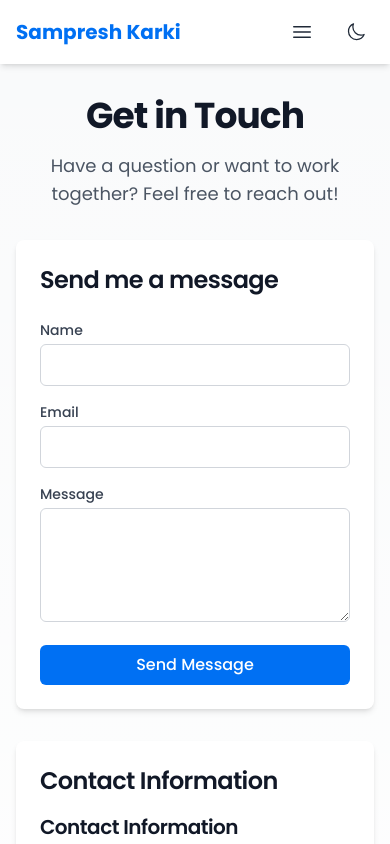
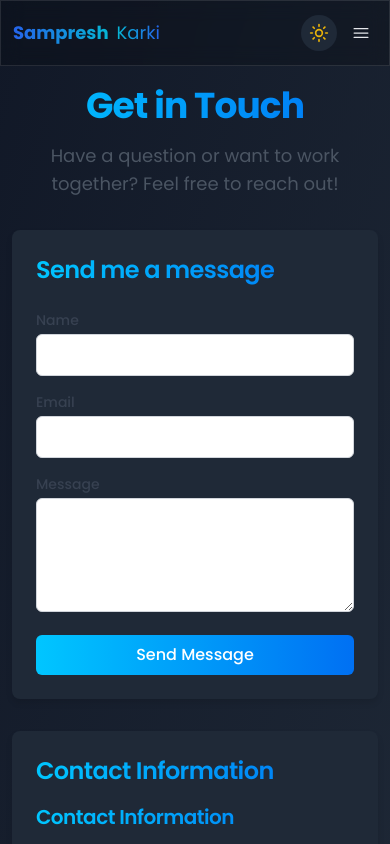
Before and after one commit to Sampresh/portfolio, a Next.js app: page /contact in a window 390 px wide. Shown: the top 844 px of the page. Built offline with nearby package versions, Linux system fonts and the light colour scheme.

Commit message:
feat: Add detailed comments to ThemeContext, ThemeToggle, and MobileNav components

```diff
--- a/next.config.js
+++ b/next.config.js
@@ -1,12 +1,11 @@
 /** @type {import('next').NextConfig} */
 const nextConfig = {
   output: 'export',
-  basePath: process.env.NODE_ENV === 'production' ? '/portfolio' : '',
   images: {
     unoptimized: true,
   },
+  basePath: process.env.NODE_ENV === 'production' ? '/portfolio' : '',
   assetPrefix: process.env.NODE_ENV === 'production' ? '/portfolio/' : '',
-  trailingSlash: true,
 }
 
 module.exports = nextConfig
--- a/package.json
+++ b/package.json
@@ -6,11 +6,14 @@
     "dev": "next dev",
     "build": "next build",
     "start": "next start",
-    "lint": "next lint"
+    "lint": "next lint",
+    "export": "next build",
+    "deploy": "gh-pages -d out"
   },
   "dependencies": {
     "@heroicons/react": "^2.2.0",
     "autoprefixer": "^10.4.17",
+    "lucide-react": "^0.503.0",
     "next": "latest",
     "postcss": "^8.4.35",
     "react": "latest",
@@ -23,6 +26,7 @@
     "@types/react-dom": "^18.2.19",
     "eslint": "^8.56.0",
     "eslint-config-next": "latest",
+    "gh-pages": "^6.3.0",
     "typescript": "5.8.3"
   }
 }
--- a/src/app/layout.tsx
+++ b/src/app/layout.tsx
@@ -23,19 +23,30 @@ export default function RootLayout({
   children: React.ReactNode;
 }) {
   return (
-    <html lang="en" className={poppins.className}>
-      <body className="min-h-screen">
+    <html lang="en" className={`${poppins.className} dark`}>
+      <body className="min-h-screen bg-gradient-to-br from-gray-50 to-gray-100 dark:from-gray-900 dark:to-gray-800">
         <ThemeProvider>
-          <nav className="bg-white dark:bg-gray-900 shadow-md sticky top-0 z-50">
-            <div className="max-w-7xl mx-auto px-4 sm:px-6 lg:px-8">
-              <div className="flex justify-between h-16">
-                <div className="flex">
-                  <div className="flex-shrink-0 flex items-center">
-                    <Link href="/" className="text-xl font-bold text-primary hover:text-primary/90 transition-colors duration-200">
-                      Sampresh Karki
+          <nav className="glass sticky top-0 z-50">
+            <div className="w-full px-3 sm:px-5 md:px-7 lg:px-10">
+              <div className="flex justify-between items-center h-16">
+                <div className="flex items-center">
+                  <div className="flex-shrink-0">
+                    <Link
+                      href="/"
+                      className="text-lg sm:text-xl relative group inline-block"
+                    >
+                      <div className="relative">
+                        <span className="relative z-10 font-bold bg-clip-text text-transparent bg-gradient-to-r from-blue-600 to-cyan-500">
+                          Sampresh
+                        </span>
+                        <span className="relative z-10 ml-2 font-light bg-clip-text text-transparent bg-gradient-to-r from-cyan-500 to-blue-600">
+                          Karki
+                        </span>
+                      </div>
+                      <span className="absolute bottom-0 left-0 w-full h-0.5 bg-gradient-to-r from-blue-500 to-cyan-500 transform scale-x-0 group-hover:scale-x-100 transition-transform duration-300"></span>
                     </Link>
                   </div>
-                  <div className="hidden sm:ml-6 sm:flex sm:space-x-8">
+                  <div className="hidden lg:ml-6 lg:flex lg:space-x-4 xl:space-x-8">
                     <Link href="/" className="nav-link">
                       Home
                     </Link>
@@ -50,18 +61,18 @@ export default function RootLayout({
                     </Link>
                   </div>
                 </div>
-                <div className="flex items-center space-x-4">
+                <div className="flex items-center space-x-2 sm:space-x-4">
+                  <ThemeToggle />
                   <MobileNav />
-                  <ThemeToggle />
                 </div>
               </div>
             </div>
           </nav>
-          <main className="max-w-7xl mx-auto px-4 sm:px-6 lg:px-8 py-8">
+          <main className="w-full px-3 sm:px-5 md:px-7 lg:px-10 py-5 sm:py-7 md:py-9">
             {children}
           </main>
-          <footer className="bg-gray-100 dark:bg-gray-800 mt-8">
-            <div className="max-w-7xl mx-auto px-4 sm:px-6 lg:px-8 py-6">
+          <footer className="glass mt-5 sm:mt-7 md:mt-9">
+            <div className="w-full px-3 sm:px-5 md:px-7 lg:px-10 py-5 sm:py-7">
               <p className="text-center text-gray-600 dark:text-gray-400">
                 © {new Date().getFullYear()} Sampresh Karki. All rights reserved.
               </p>
--- a/src/components/MobileNav.tsx
+++ b/src/components/MobileNav.tsx
@@ -1,58 +1,86 @@
 'use client';
 
-import { useState } from 'react';
-import Link from 'next/link';
-import { Bars3Icon, XMarkIcon } from '@heroicons/react/24/outline';
+// Import required dependencies
+import { useState } from 'react';                    // React state management
+import Link from 'next/link';                        // Next.js link component
+import { Bars3Icon, XMarkIcon } from '@heroicons/react/24/outline';  // Menu icons
 
+/**
+ * MobileNav Component
+ * A responsive navigation menu for mobile devices
+ *
+ * Features:
+ * - Hamburger menu that transforms into X when open
+ * - Dropdown menu with navigation links
+ * - Smooth transitions and hover effects
+ * - Responsive design with different sizes for mobile/desktop
+ * - Auto-closes when a link is clicked
+ */
 export default function MobileNav() {
+  // State to track if mobile menu is open or closed
   const [isOpen, setIsOpen] = useState(false);
 
+  /**
+   * Toggle mobile menu open/closed
+   * Called when hamburger/X icon is clicked
+   */
   const toggleMenu = () => {
     setIsOpen(!isOpen);
   };
 
   return (
-    <div className="sm:hidden">
-      {/* Hamburger Button */}
+    // Main container with relative positioning and high z-index
+    <div className="relative z-50">
+      {/* Hamburger Menu Button */}
       <button
         onClick={toggleMenu}
-        className="p-2 rounded-lg hover:bg-gray-100 dark:hover:bg-gray-800 transition-colors duration-200"
+        className="p-1.5 sm:p-2 rounded-lg hover:bg-gray-100 dark:hover:bg-gray-800 transition-colors duration-200"
         aria-label="Toggle menu"
       >
+        {/* Conditional rendering of menu icons */}
         {isOpen ? (
-          <XMarkIcon className="w-6 h-6 text-gray-800 dark:text-gray-200" />
+          // X icon shown when menu is open
+          <XMarkIcon className="w-5 h-5 sm:w-6 sm:h-6 text-gray-800 dark:text-gray-200" />
         ) : (
-          <Bars3Icon className="w-6 h-6 text-gray-800 dark:text-gray-200" />
+          // Hamburger icon shown when menu is closed
+          <Bars3Icon className="w-5 h-5 sm:w-6 sm:h-6 text-gray-800 dark:text-gray-200" />
         )}
       </button>
 
-      {/* Mobile Menu */}
+      {/* Mobile Menu Dropdown - Only shown when isOpen is true */}
       {isOpen && (
-        <div className="absolute right-0 mt-2 w-48 bg-white dark:bg-gray-900 rounded-lg shadow-lg py-2 z-50">
+        <div className="absolute right-0 mt-2 w-40 sm:w-48 bg-white dark:bg-gray-900 rounded-lg shadow-lg py-2">
+          {/* Home Link */}
           <Link
             href="/"
-            className="block px-4 py-2 text-gray-800 dark:text-gray-200 hover:bg-gray-100 dark:hover:bg-gray-800"
-            onClick={() => setIsOpen(false)}
+            className="block px-3 sm:px-4 py-2 text-sm sm:text-base text-gray-800 dark:text-gray-200 hover:bg-gray-100 dark:hover:bg-gray-800"
+            onClick={() => setIsOpen(false)}  // Close menu when link is clicked
           >
             Home
           </Link>
+
+          {/* Projects Link */}
           <Link
             href="/projects"
-            className="block px-4 py-2 text-gray-800 dark:text-gray-200 hover:bg-gray-100 dark:hover:bg-gray-800"
+            className="block px-3 sm:px-4 py-2 text-sm sm:text-base text-gray-800 dark:text-gray-200 hover:bg-gray-100 dark:hover:bg-gray-800"
             onClick={() => setIsOpen(false)}
           >
             Projects
           </Link>
+
+          {/* Blogs Link */}
           <Link
             href="/blogs"
-            className="block px-4 py-2 text-gray-800 dark:text-gray-200 hover:bg-gray-100 dark:hover:bg-gray-800"
+            className="block px-3 sm:px-4 py-2 text-sm sm:text-base text-gray-800 dark:text-gray-200 hover:bg-gray-100 dark:hover:bg-gray-800"
             onClick={() => setIsOpen(false)}
           >
             Blogs
           </Link>
+
+          {/* Contact Link */}
           <Link
             href="/contact"
-            className="block px-4 py-2 text-gray-800 dark:text-gray-200 hover:bg-gray-100 dark:hover:bg-gray-800"
+            className="block px-3 sm:px-4 py-2 text-sm sm:text-base text-gray-800 dark:text-gray-200 hover:bg-gray-100 dark:hover:bg-gray-800"
             onClick={() => setIsOpen(false)}
           >
             Contact
--- a/src/components/ThemeToggle.tsx
+++ b/src/components/ThemeToggle.tsx
@@ -1,22 +1,44 @@
 'use client';
 
-import { useTheme } from '../context/ThemeContext';
-import { MoonIcon, SunIcon } from '@heroicons/react/24/outline';
+// Import required dependencies
+import { useTheme } from '@/context/ThemeContext';  // Theme context hook
+import { Moon, Sun } from 'lucide-react';          // Icons for theme toggle
+import { memo } from 'react';                      // React memo for performance
 
-export default function ThemeToggle() {
+/**
+ * ThemeToggle Component
+ * A button component that toggles between light and dark themes
+ * Uses memo to prevent unnecessary re-renders
+ *
+ * Features:
+ * - Shows sun icon in dark mode
+ * - Shows moon icon in light mode
+ * - Changes background color based on theme
+ * - Smooth transition effects
+ */
+const ThemeToggle = memo(() => {
+  // Get theme state and toggle function from context
   const { theme, toggleTheme } = useTheme();
 
   return (
     <button
-      onClick={toggleTheme}
-      className="p-2 rounded-lg hover:bg-gray-100 dark:hover:bg-gray-800 transition-colors duration-200"
-      aria-label="Toggle theme"
+      onClick={toggleTheme}  // Call toggleTheme when clicked
+      className="relative z-40 p-2 rounded-full bg-gray-200 dark:bg-gray-800 hover:bg-gray-300 dark:hover:bg-gray-700 transition-colors duration-200"
+      aria-label="Toggle theme"  // Accessibility label
     >
+      {/* Conditional rendering of theme icons */}
       {theme === 'dark' ? (
-        <SunIcon className="w-5 h-5 text-gray-800 dark:text-gray-200" />
+        // Sun icon for dark mode (click to switch to light)
+        <Sun className="w-5 h-5 text-yellow-500" />
       ) : (
-        <MoonIcon className="w-5 h-5 text-gray-800 dark:text-gray-200" />
+        // Moon icon for light mode (click to switch to dark)
+        <Moon className="w-5 h-5 text-gray-700" />
       )}
     </button>
   );
-}
+});
+
+// Set display name for debugging purposes
+ThemeToggle.displayName = 'ThemeToggle';
+
+export default ThemeToggle;
--- a/src/context/ThemeContext.tsx
+++ b/src/context/ThemeContext.tsx
@@ -2,37 +2,72 @@
 
 import { createContext, useContext, useState, useEffect } from 'react';
 
+/**
+ * Theme type definition
+ * Can be either 'light' or 'dark'
+ */
 type Theme = 'light' | 'dark';
 
-interface ThemeContextType {
+/**
+ * ThemeContext type definition
+ * Contains the current theme and a function to toggle between themes
+ */
+type ThemeContextType = {
   theme: Theme;
   toggleTheme: () => void;
-}
+};
 
+/**
+ * Create a new context for theme management
+ * Default value is undefined as it will be provided by ThemeProvider
+ */
 const ThemeContext = createContext<ThemeContextType | undefined>(undefined);
 
+/**
+ * ThemeProvider Component
+ * Wraps the application to provide theme context to all child components
+ *
+ * @param children - React nodes that will have access to the theme context
+ */
 export function ThemeProvider({ children }: { children: React.ReactNode }) {
-  const [theme, setTheme] = useState<Theme>('light');
+  // Initialize theme state with 'dark' as default
+  const [theme, setTheme] = useState<Theme>('dark');
 
+  /**
+   * Effect to load saved theme preference from localStorage
+   * Runs only once when component mounts
+   */
   useEffect(() => {
-    // Check for saved theme preference
+    // Get saved theme from localStorage
     const savedTheme = localStorage.getItem('theme') as Theme | null;
-    if (savedTheme) {
+
+    // If there's a saved theme and it's different from current theme
+    if (savedTheme && savedTheme !== theme) {
       setTheme(savedTheme);
+      // Toggle dark class on document root based on saved theme
       document.documentElement.classList.toggle('dark', savedTheme === 'dark');
-    } else if (window.matchMedia('(prefers-color-scheme: dark)').matches) {
-      setTheme('dark');
-      document.documentElement.classList.add('dark');
     }
   }, []);
 
+  /**
+   * Function to toggle between light and dark themes
+   * Updates state, localStorage, and document class
+   */
   const toggleTheme = () => {
+    // Determine new theme based on current theme
     const newTheme = theme === 'light' ? 'dark' : 'light';
+
+    // Update theme state
     setTheme(newTheme);
+
+    // Save theme preference to localStorage
     localStorage.setItem('theme', newTheme);
+
+    // Toggle dark class on document root
     document.documentElement.classList.toggle('dark');
   };
 
+  // Provide theme context to all children
   return (
     <ThemeContext.Provider value={{ theme, toggleTheme }}>
       {children}
@@ -40,6 +75,13 @@ export function ThemeProvider({ children }: { children: React.ReactNode }) {
   );
 }
 
+/**
+ * Custom hook to use theme context
+ * Provides type safety and error handling
+ *
+ * @returns Theme context with current theme and toggle function
+ * @throws Error if used outside of ThemeProvider
+ */
 export function useTheme() {
   const context = useContext(ThemeContext);
   if (context === undefined) {
--- a/src/styles/globals.css
+++ b/src/styles/globals.css
@@ -8,6 +8,8 @@
   --background-end-rgb: 255, 255, 255;
   --text-primary: 17, 24, 39;
   --text-secondary: 75, 85, 99;
+  --gradient-start: #0070f3;
+  --gradient-end: #00c6ff;
 }
 
 .dark {
@@ -16,8 +18,11 @@
   --background-end-rgb: 31, 41, 55;
   --text-primary: 229, 231, 235;
   --text-secondary: 156, 163, 175;
+  --gradient-start: #00c6ff;
+  --gradient-end: #0070f3;
 }
 
+@layer base {
   body {
     color: rgb(var(--foreground-rgb));
     background: linear-gradient(
@@ -31,21 +36,23 @@ body {
     text-rendering: optimizeLegibility;
   }
 
-@layer base {
   h1, h2, h3, h4, h5, h6 {
     @apply font-bold tracking-tight text-[rgb(var(--text-primary))];
+    background: linear-gradient(to right, var(--gradient-start), var(--gradient-end));
+    -webkit-background-clip: text;
+    -webkit-text-fill-color: transparent;
   }
 
   h1 {
-    @apply text-4xl md:text-5xl;
+    @apply text-4xl md:text-5xl lg:text-6xl;
   }
 
   h2 {
-    @apply text-3xl md:text-4xl;
+    @apply text-3xl md:text-4xl lg:text-5xl;
   }
 
   h3 {
-    @apply text-2xl md:text-3xl;
+    @apply text-2xl md:text-3xl lg:text-4xl;
   }
 
   p {
@@ -55,26 +62,130 @@ body {
 
 @layer components {
   .btn {
-    @apply px-4 py-2 rounded-md font-medium transition-colors duration-200;
+    @apply px-4 py-2 rounded-md font-medium transition-all duration-300;
+    background: linear-gradient(to right, var(--gradient-start), var(--gradient-end));
+    color: white;
+    position: relative;
+    overflow: hidden;
+    z-index: 1;
   }
 
-  .btn-primary {
-    @apply bg-primary text-white hover:bg-primary/90;
+  .btn::before {
+    content: '';
+    position: absolute;
+    top: 0;
+    left: 0;
+    width: 100%;
+    height: 100%;
+    background: linear-gradient(to right, var(--gradient-end), var(--gradient-start));
+    opacity: 0;
+    z-index: -1;
+    transition: opacity 0.3s ease;
+  }
+
+  .btn:hover::before {
+    opacity: 1;
   }
 
   .card {
-    @apply bg-white dark:bg-gray-800 rounded-lg shadow-md p-6 hover:shadow-lg transition-shadow duration-200;
+    @apply bg-white dark:bg-gray-800 rounded-lg p-6 transition-all duration-300;
+    box-shadow: 0 4px 6px rgba(0, 0, 0, 0.1);
+    position: relative;
+    overflow: hidden;
+  }
+
+  .card::before {
+    content: '';
+    position: absolute;
+    top: 0;
+    left: 0;
+    width: 100%;
+    height: 100%;
+    background: linear-gradient(45deg, transparent, rgba(0, 198, 255, 0.1), transparent);
+    transform: translateX(-100%);
+    transition: transform 0.6s ease;
+  }
+
+  .card:hover::before {
+    transform: translateX(100%);
+  }
+
+  .card:hover {
+    transform: translateY(-5px);
+    box-shadow: 0 8px 15px rgba(0, 0, 0, 0.2);
   }
 
   .nav-link {
-    @apply text-[rgb(var(--text-primary))] inline-flex items-center px-1 pt-1 border-b-2 border-transparent hover:border-primary transition-colors duration-200;
+    @apply text-[rgb(var(--text-primary))] inline-flex items-center px-1 pt-1 border-b-2 border-transparent;
+    position: relative;
+    overflow: hidden;
+  }
+
+  .nav-link::after {
+    content: '';
+    position: absolute;
+    bottom: 0;
+    left: 0;
+    width: 100%;
+    height: 2px;
+    background: linear-gradient(to right, var(--gradient-start), var(--gradient-end));
+    transform: translateX(-100%);
+    transition: transform 0.3s ease;
+  }
+
+  .nav-link:hover::after {
+    transform: translateX(0);
   }
 
   .skill-tag {
     @apply px-4 py-2 bg-gray-100 dark:bg-gray-700 text-[rgb(var(--text-primary))] rounded-full text-sm font-medium;
+    background: linear-gradient(to right, rgba(0, 112, 243, 0.1), rgba(0, 198, 255, 0.1));
+    transition: all 0.3s ease;
+  }
+
+  .skill-tag:hover {
+    transform: translateY(-2px);
+    box-shadow: 0 4px 6px rgba(0, 0, 0, 0.1);
   }
 
   .description-text {
     @apply text-[rgb(var(--text-secondary))] leading-relaxed;
   }
+
+  /* Glassmorphism effect */
+  .glass {
+    background: rgba(255, 255, 255, 0.1);
+    backdrop-filter: blur(10px);
+    -webkit-backdrop-filter: blur(10px);
+    border: 1px solid rgba(255, 255, 255, 0.2);
   }
+
+  .dark .glass {
+    background: rgba(0, 0, 0, 0.2);
+    border: 1px solid rgba(255, 255, 255, 0.1);
+  }
+
+  /* Neon glow effect */
+  .neon {
+    text-shadow: 0 0 5px var(--gradient-start),
+                 0 0 10px var(--gradient-start),
+                 0 0 20px var(--gradient-start);
+  }
+
+  /* Floating animation */
+  @keyframes float {
+    0% {
+      transform: translateY(0px);
+    }
+    50% {
+      transform: translateY(-10px);
+    }
+    100% {
+      transform: translateY(0px);
+    }
+  }
+
+  .float {
+    animation: float 3s ease-in-out infinite;
+  }
+}
```
Also changed, not shown: src/app/projects/page.tsx (+45 -35 lines), 1 other file (tests, documents, lock files or other folders). Lines whose indentation alone changed are shown as unchanged.
